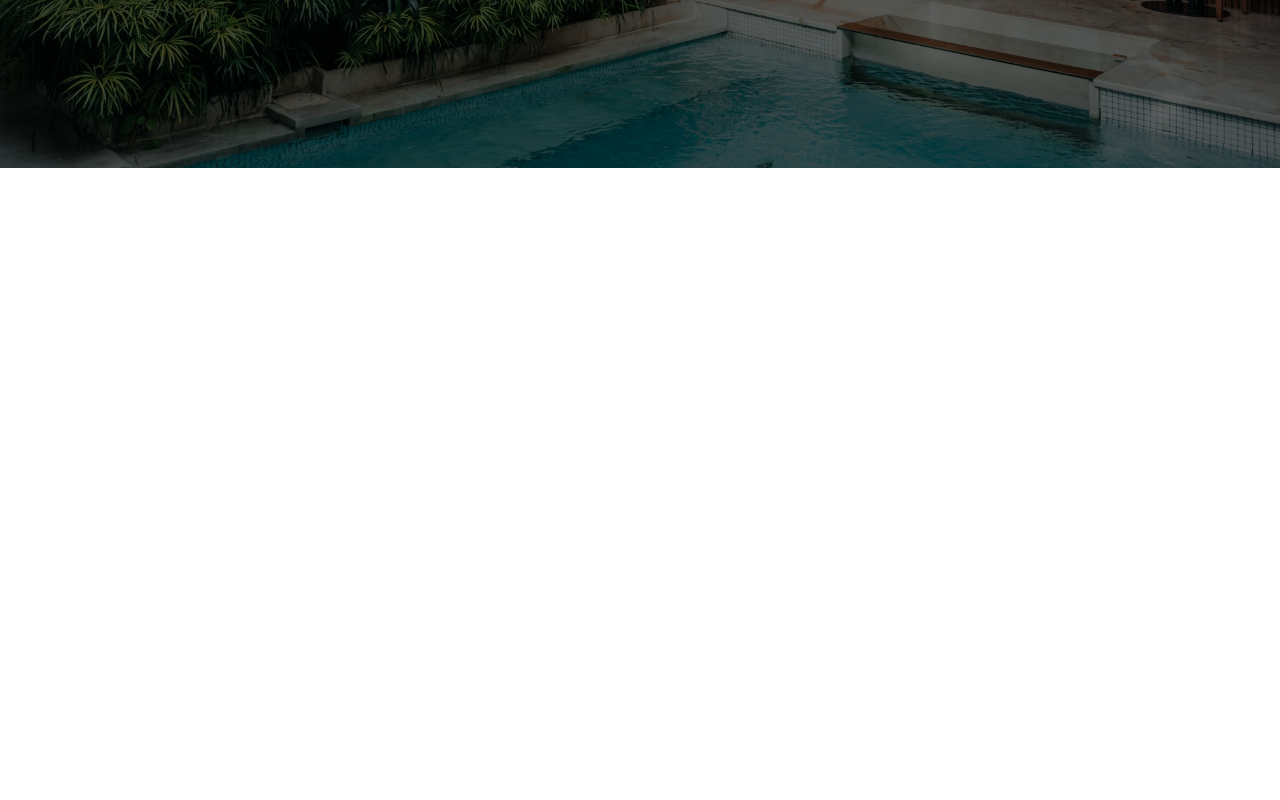
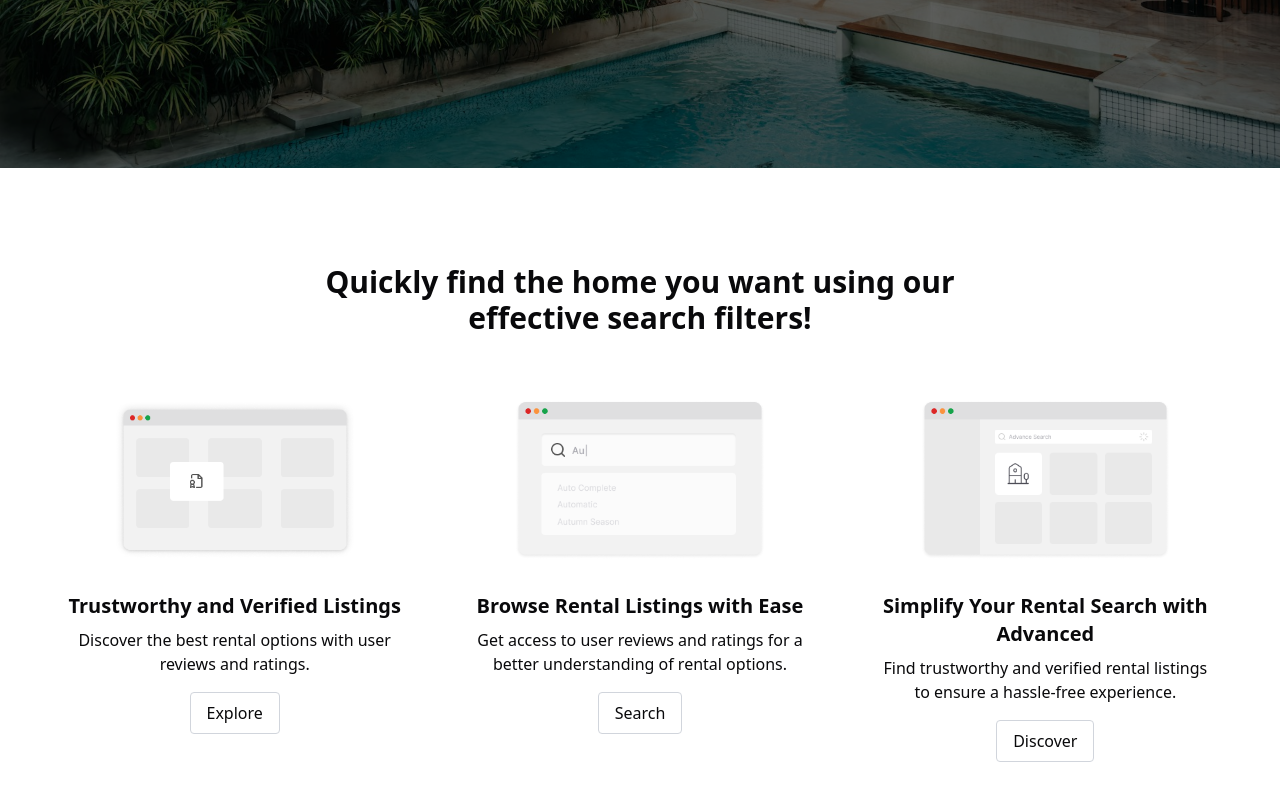
Before and after one commit to LoopCrafter/real-state, a Next.js app in the folder client/: page /landing in a window 1280 px wide. Shown: the part 684-1484 px from the top of the page. Before the commit the page ends 852 px from the top, so only its background shows below. Built offline with nearby package versions, Linux system fonts and the light colour scheme; no server answers.

Commit message:
Implemented Feature Section

```diff
--- /dev/null
+++ b/client/src/app/(nondashboard)/landing/FeaturesSection.tsx
@@ -0,0 +1,69 @@
+"use client";
+
+import { motion } from "framer-motion";
+import { FeatureCard } from "./featureCard";
+
+const containerVariants = {
+  hidden: { opacity: 0, y: 50 },
+  visible: {
+    opacity: 1,
+    y: 0,
+    transition: {
+      duration: 0.5,
+      staggerChildren: 0.2,
+    },
+  },
+};
+
+const itemVariants = {
+  hidden: { opacity: 0, y: 20 },
+  visible: { opacity: 1, y: 0 },
+};
+
+const FeaturesSection = () => {
+  return (
+    <motion.div
+      initial="hidden"
+      whileInView="visible"
+      viewport={{ once: true }}
+      variants={containerVariants}
+      className="py-24 px-6 sm:px-8 lg:px-12 xl:px-16 bg-white"
+    >
+      <div className="max-w-4xl xl:max-w-6xl mx-auto">
+        <motion.h2
+          variants={itemVariants}
+          className="text-3xl font-bold text-center mb-12 w-full sm:w-2/3 mx-auto"
+        >
+          Quickly find the home you want using our effective search filters!
+        </motion.h2>
+        <div className="grid grid-cols-1 md:grid-cols-3 gap-8 lg:gap-12 xl:gap-16">
+          {[0, 1, 2].map((index) => (
+            <motion.div key={index} variants={itemVariants}>
+              <FeatureCard
+                imageSrc={`/images/landing-search${3 - index}.png`}
+                title={
+                  [
+                    "Trustworthy and Verified Listings",
+                    "Browse Rental Listings with Ease",
+                    "Simplify Your Rental Search with Advanced",
+                  ][index]
+                }
+                description={
+                  [
+                    "Discover the best rental options with user reviews and ratings.",
+                    "Get access to user reviews and ratings for a better understanding of rental options.",
+                    "Find trustworthy and verified rental listings to ensure a hassle-free experience.",
+                  ][index]
+                }
+                linkText={["Explore", "Search", "Discover"][index]}
+                linkHref={["/explore", "/search", "/discover"][index]}
+              />
+            </motion.div>
+          ))}
+        </div>
+      </div>
+    </motion.div>
+  );
+};
+
+export default FeaturesSection;
--- /dev/null
+++ b/client/src/app/(nondashboard)/landing/featureCard.tsx
@@ -0,0 +1,37 @@
+import Image from "next/image";
+import Link from "next/link";
+
+export const FeatureCard = ({
+  imageSrc,
+  title,
+  description,
+  linkText,
+  linkHref,
+}: {
+  imageSrc: string;
+  title: string;
+  description: string;
+  linkText: string;
+  linkHref: string;
+}) => (
+  <div className="text-center">
+    <div className="p-4 rounded-lg mb-4 flex items-center justify-center h-48">
+      <Image
+        src={imageSrc}
+        width={400}
+        height={400}
+        className="w-full h-full object-contain"
+        alt={title}
+      />
+    </div>
+    <h3 className="text-xl font-semibold mb-2">{title}</h3>
+    <p className="mb-4">{description}</p>
+    <Link
+      href={linkHref}
+      className="inline-block border border-gray-300 rounded px-4 py-2 hover:bg-gray-100"
+      scroll={false}
+    >
+      {linkText}
+    </Link>
+  </div>
+);
--- a/client/src/app/(nondashboard)/landing/page.tsx
+++ b/client/src/app/(nondashboard)/landing/page.tsx
@@ -1,9 +1,11 @@
+import FeaturesSection from "./FeaturesSection";
 import HeroSection from "./HeroSection";
 
 const page = () => {
   return (
     <div>
       <HeroSection />
+      <FeaturesSection />
     </div>
   );
 };
```
